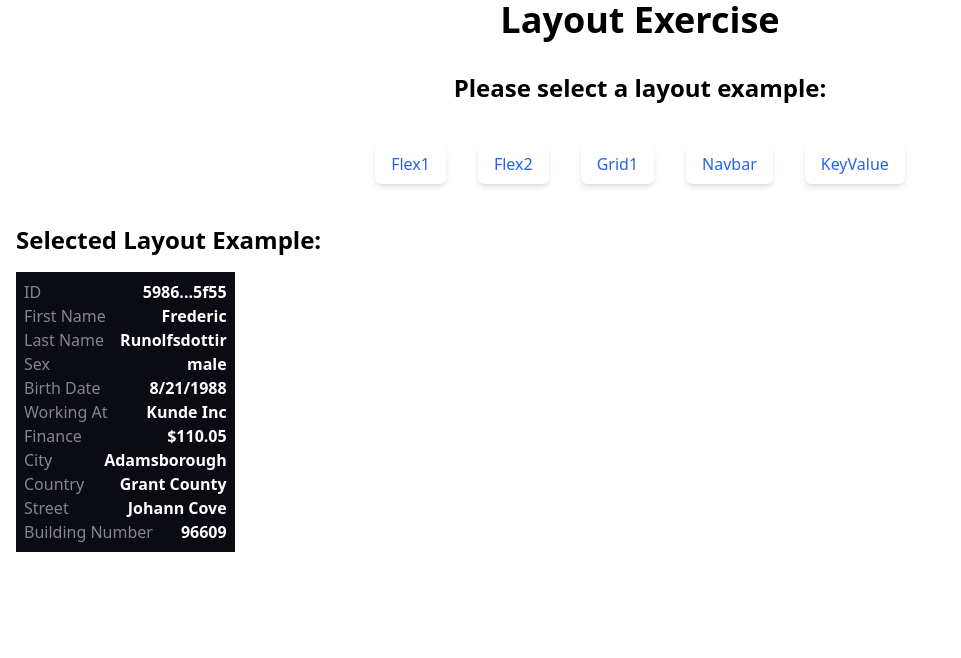
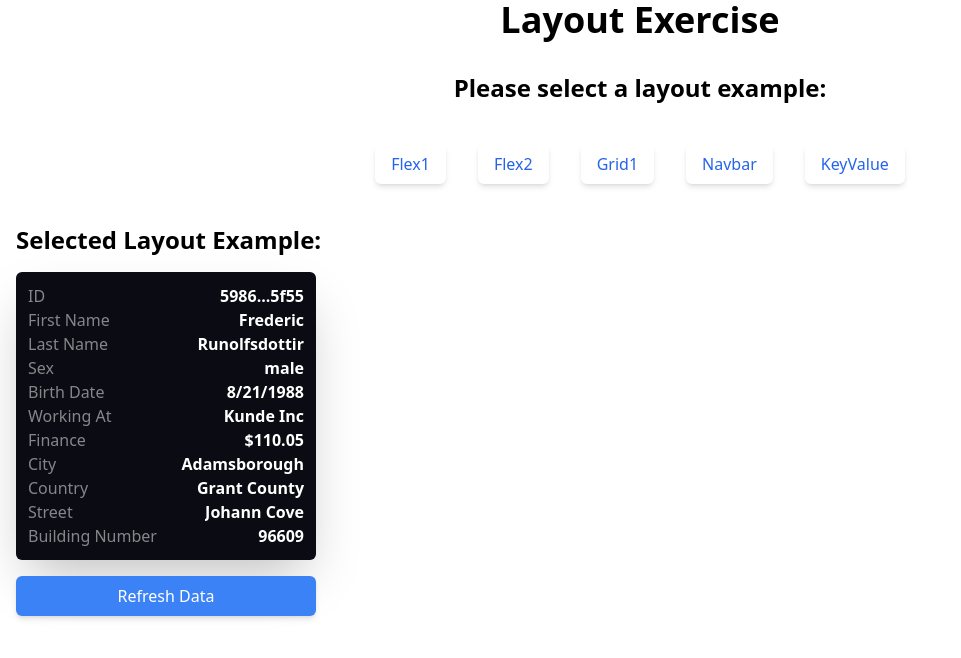
Before and after one commit to bihoqo/implemented-node-client-server-template-for-learners, a React (Vite) app in the folder client/: page /exerciseLayoutPage in a window 1280 px wide. Both pictures are taken after a click on the button "KeyValue". Shown: the top 658 px of the page, without its empty margins (0-961 px from the left). Built offline with nearby package versions, Linux system fonts and the light colour scheme.

Commit message:
Update exerciseLayoutPage.tsx

```diff
--- a/client/src/pages/exerciseLayoutPage.tsx
+++ b/client/src/pages/exerciseLayoutPage.tsx
@@ -258,7 +258,11 @@ function LayoutExample4() {
 }
 
 function LayoutExample5() {
-    const rowData: RowData = generateRowData();
+    const [rowData, setRowData] = useState<RowData>(generateRowData());
+
+    function refreshData() {
+        setRowData(generateRowData());
+    }
 
     const keyValueData = [
         {key: "ID", value: shortenId(rowData.id)},
@@ -275,17 +279,22 @@ function LayoutExample5() {
     ];
 
     return (
-        <div className="flex flex-col bg-[#0b0c13] w-fit p-2">
-            <div className="">
+        <div className="flex flex-col gap-4 justify-center w-[300px]">
+            <div className="flex flex-col bg-[#0b0c13] w-full p-3 rounded-md shadow-2xl">
                 {keyValueData.map((item, index) => {
                     return (
                         <span className="flex flex-row items-center justify-between gap-4" key={index}>
-                            <span className="text-white/50">{item.key}</span>
-                            <span className="font-semibold text-white">{item.value}</span>
+                            <span className="font-medium text-white/50 whitespace-nowrap">{item.key}</span>
+                            <span className="font-semibold text-white whitespace-nowrap overflow-hidden overflow-ellipsis">{item.value}</span>
                         </span>
                     );
                 })}
             </div>
+            <button
+                onClick={refreshData}
+                className="bg-blue-500 text-white px-4 py-2 rounded-md shadow-md transition-colors duration-300 hover:bg-blue-600">
+                Refresh Data
+            </button>
         </div>
     );
 }
```
